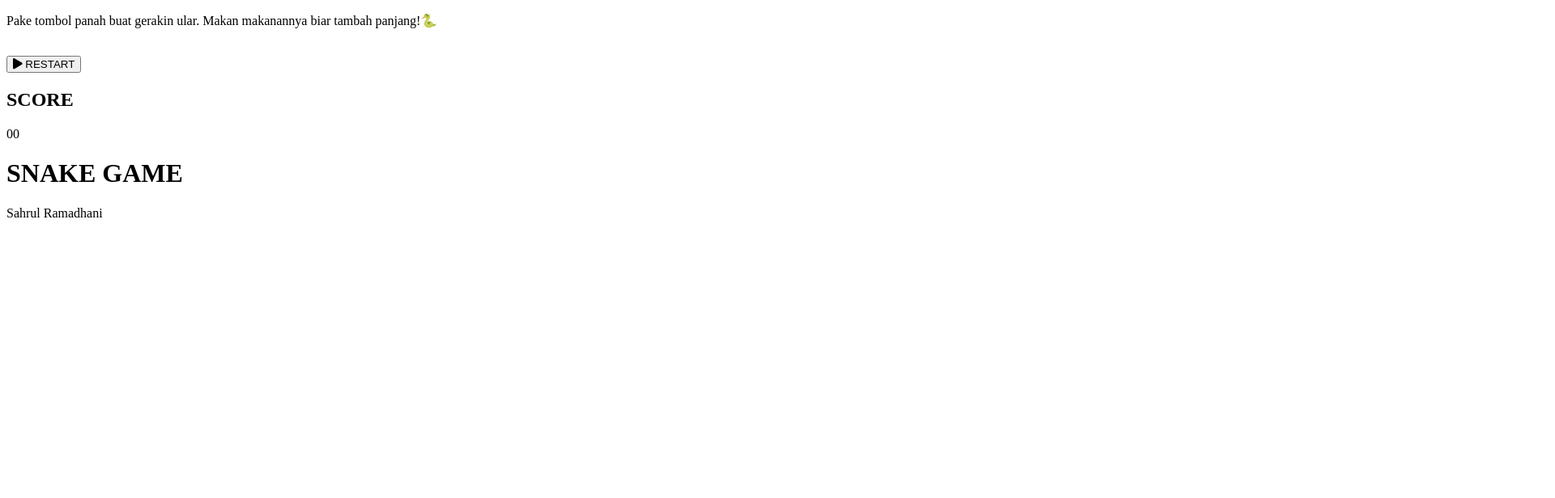
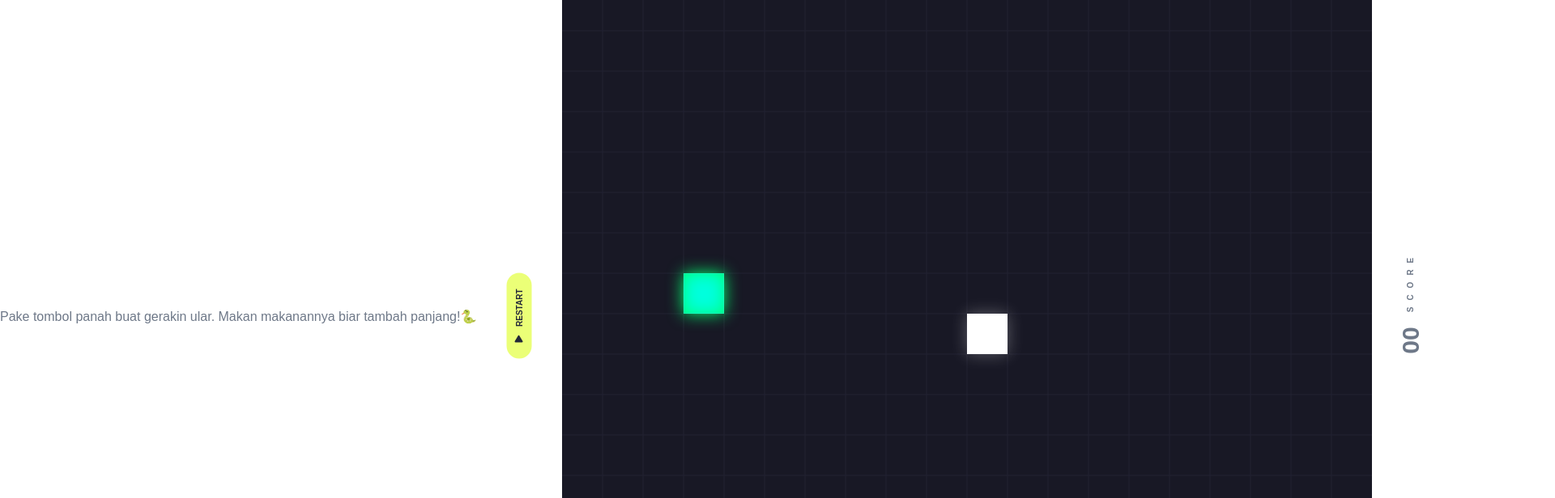
Before and after one commit to SahrulRD-Smatel/Snake-Game, a plain HTML site: page index.html in a window 1280 px wide. Shown: the top 616 px of the page at 81% size, 1920 px wide, since content can reach past the window. Drawn offline with Linux system fonts and the light colour scheme; the site is published under a folder, as on GitHub Pages, so addresses that start at the root find nothing.

Commit message:
Update index.html

```diff
--- a/index.html
+++ b/index.html
@@ -9,7 +9,7 @@
 
         <link rel="icon" type="image/x-icon" href="/img/ICONsnake.jpg" />
         <link rel="preconnect" href="https://fonts.gstatic.com">
-        <link href="/snake.css" rel="stylesheet" />
+        <link href="snake.css" rel="stylesheet" />
     </head>
     <body>
         <div class="container noselect">
@@ -37,7 +37,7 @@
           </div>
 
           <script defer src="https://pro.fontawesome.com/releases/v5.10.0/js/all.js" integrity="sha384-G/ZR3ntz68JZrH4pfPJyRbjW+c0+ojii5f+GYiYwldYU69A+Ejat6yIfLSxljXxD" crossorigin="anonymous"></script>
-          <script src="/snake.js"></script>
+          <script src="snake.js"></script>
 
 
     </body>
```
